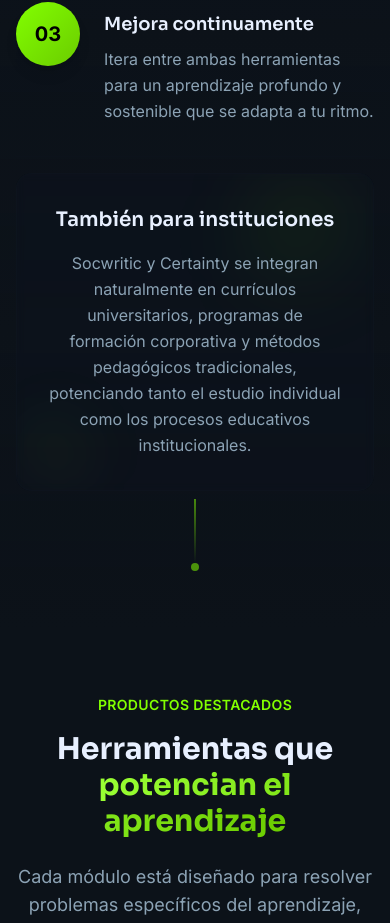
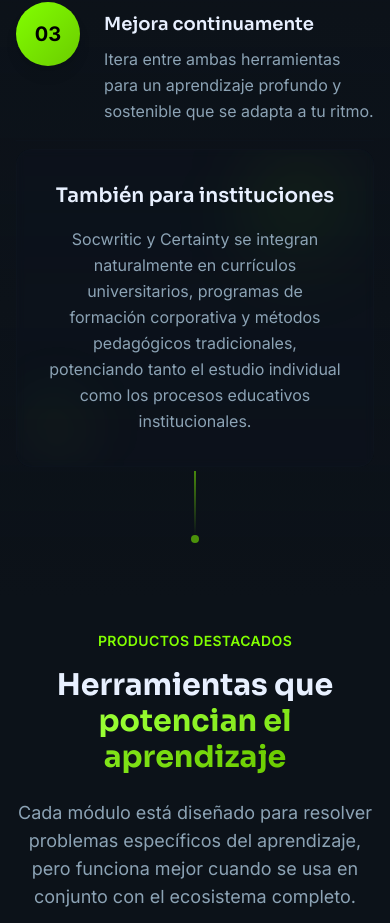
Before and after one commit to mateobodenlle/shearn-website, a React (Vite) app: page / in a window 390 px wide. Shown: the part 5104-6027 px from the top of the page. Built offline with nearby package versions, Linux system fonts and the light colour scheme.

Commit message:
Further reduce spacing before Products section
- HowItWorks bottom section: mt-8 pt-4 → mt-4 pt-2
- Connecting visual element: mt-2 mb-1 → mt-1 mb-0
- Products section padding: py-16 lg:py-20 → py-8 lg:py-12
- Minimal spacing now between sections for tight layout

```diff
--- a/src/components/HowItWorks.tsx
+++ b/src/components/HowItWorks.tsx
@@ -175,7 +175,7 @@
           whileInView={{ opacity: 1, y: 0 }}
           viewport={{ once: true }}
           transition={{ duration: 0.6, delay: 0.8 }}
-          className="text-center mt-8 pt-4 border-t border-card/30"
+          className="text-center mt-4 pt-2 border-t border-card/30"
         >
 
           {/* B2B Section */}
@@ -206,7 +206,7 @@
             whileInView={{ opacity: 1, scaleY: 1 }}
             viewport={{ once: true }}
             transition={{ duration: 1.2, delay: 1.2, ease: "easeOut" }}
-            className="flex justify-center mt-2 mb-1"
+            className="flex justify-center mt-1 mb-0"
           >
             <div className="relative">
               <div className="w-0.5 h-16 bg-gradient-to-b from-accent-500/50 to-transparent"></div>
--- a/src/components/Products.tsx
+++ b/src/components/Products.tsx
@@ -66,7 +66,7 @@
   ];
 
   return (
-    <section className="py-16 lg:py-20 bg-bg relative overflow-hidden">
+    <section className="py-8 lg:py-12 bg-bg relative overflow-hidden">
       {/* Background Effects */}
       <div className="absolute inset-0 pointer-events-none">
         <div className="absolute top-1/4 right-1/4 w-96 h-96 bg-accent-500/5 rounded-full blur-3xl"></div>
```
